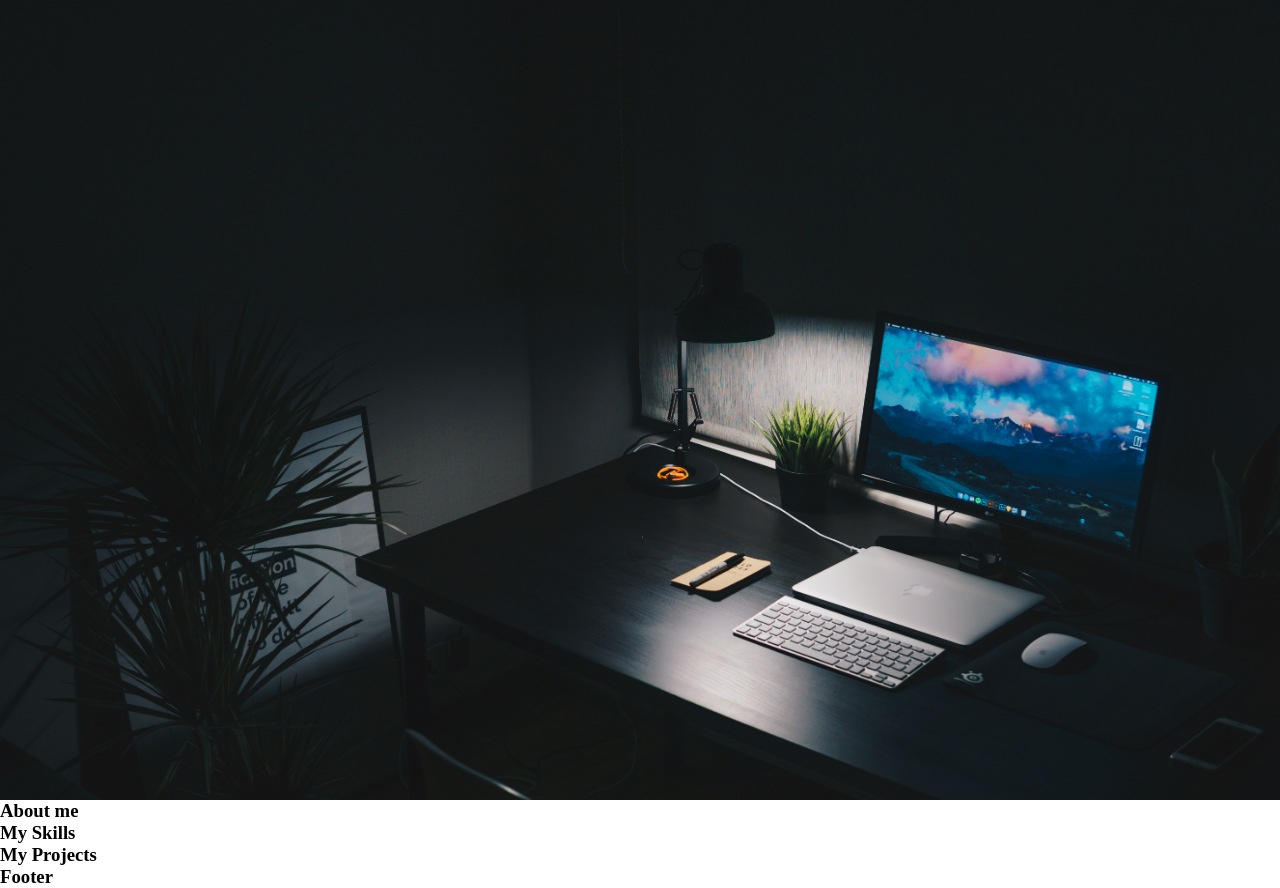
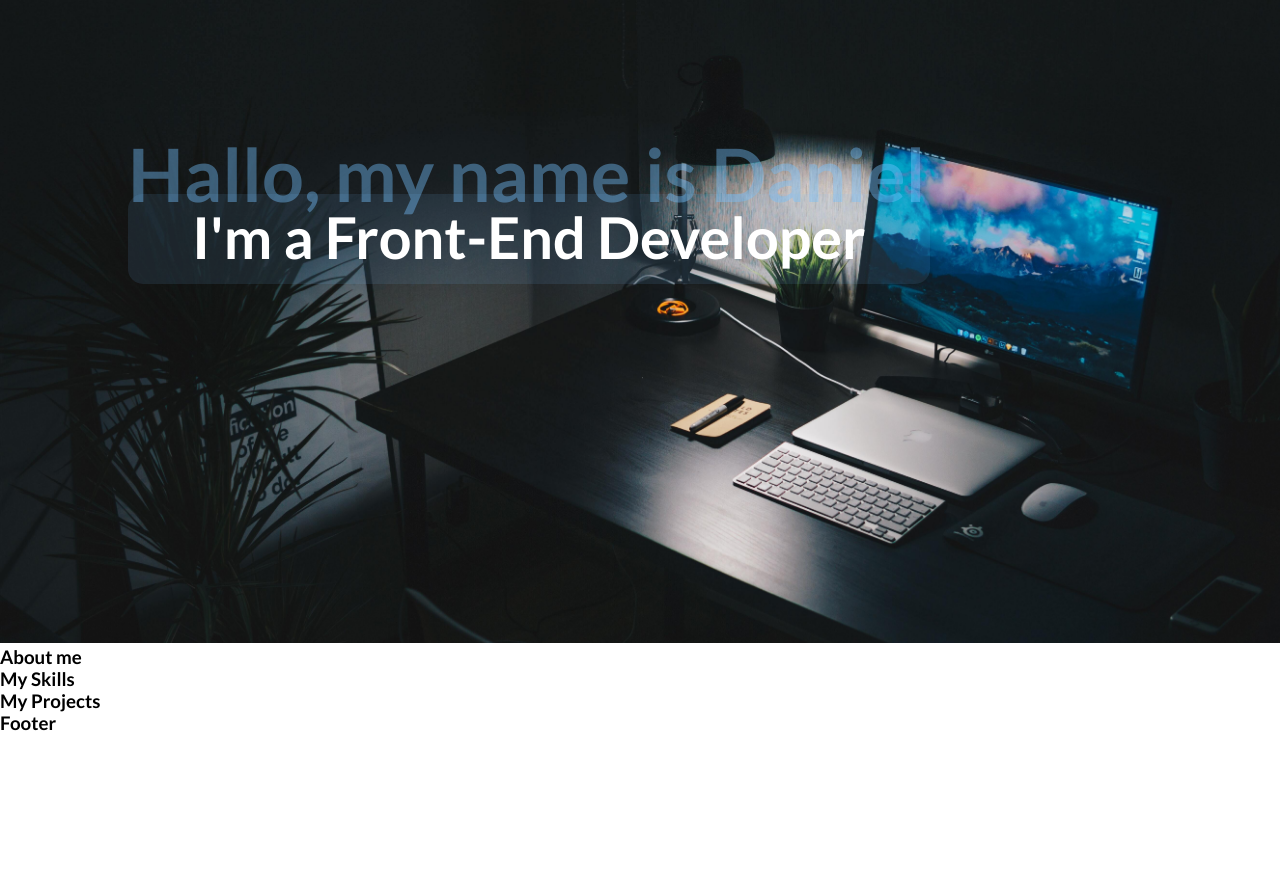
Before and after one commit to DanijelDavidovich/my_portfolio, a React (Create React App) app in the folder my_portfolio/: page / in a window 1280 px wide. After the commit the page ends 800 px from the top, so only its background shows below. Built offline with nearby package versions, Linux system fonts and the light colour scheme.

Commit message:
Header done
Header with background image and text animation

```diff
--- a/my_portfolio/public/index.html
+++ b/my_portfolio/public/index.html
@@ -8,6 +8,12 @@
     <meta
       name="description"
       content="Web site created using create-react-app"
+    />
+    <link rel="preconnect" href="https://fonts.googleapis.com" />
+    <link rel="preconnect" href="https://fonts.gstatic.com" crossorigin />
+    <link
+      href="https://fonts.googleapis.com/css2?family=Lato:wght@400;700&display=swap"
+      rel="stylesheet"
     />
     <link rel="apple-touch-icon" href="%PUBLIC_URL%/logo192.png" />
     <!--
--- a/my_portfolio/src/App.js
+++ b/my_portfolio/src/App.js
@@ -1,5 +1,5 @@
-import IntroHeader from "./components/header";
-import AboutMe from "./components/aboutme";
+import IntroHeader from "./components/header/header";
+import AboutMe from "./aboutme/aboutme";
 import MySkills from "./components/mySkills";
 import MyProject from "./components/myProjects";
 import Footer from "./components/footer";
--- a/my_portfolio/src/App.module.css
+++ b/my_portfolio/src/App.module.css
@@ -2,4 +2,5 @@
   margin: 0;
   padding: 0;
   box-sizing: border-box;
+  font-family: "Lato", sans-serif;
 }
--- a/my_portfolio/src/components/header.js
+++ /dev/null
@@ -1,30 +0,0 @@
-import headerImage from "../images/header-photo.jpg";
-import classes from "./header.module.css";
-import { useState, useEffect } from "react";
-
-const getScreenHeight = () => {
-  console.log(window.innerWidth, window.innerHeight);
-};
-
-getScreenHeight();
-
-const IntroHeader = () => {
-  const [height, setHeight] = useState(window.innerHeight);
-  // useEffect(() => {
-  //   const handleHeight = () => {
-  //     setHeight(window.innerHeight);
-  //   };
-  //   window.addEventListener("resize", handleHeight);
-  // }, []);
-
-  return (
-    <img
-      src={headerImage}
-      alt="Header photo"
-      className={classes.img}
-      style={{ height: `${height}px` }}
-    />
-  );
-};
-
-export default IntroHeader;
--- a/my_portfolio/src/components/header.module.css
+++ /dev/null
@@ -1,7 +0,0 @@
-.img {
-  display: flex;
-  width: 100%;
-  height: 100%;
-  object-position: center;
-  object-fit: fill;
-}
--- /dev/null
+++ b/my_portfolio/src/components/header/header.js
@@ -0,0 +1,37 @@
+import headerImage from "../images/header-image.jpg";
+import classes from "./header.module.css";
+import { useState, useEffect } from "react";
+
+const getScreenHeight = () => {
+  console.log(window.innerWidth, window.innerHeight);
+};
+
+getScreenHeight();
+
+const IntroHeader = () => {
+  const [height, setHeight] = useState(window.innerHeight);
+  // useEffect(() => {
+  //   const handleHeight = () => {
+  //     setHeight(window.innerHeight);
+  //   };
+  //   window.addEventListener("resize", handleHeight);
+  // }, []);
+
+  return (
+    <div className={classes.wrapper}>
+      <div className={classes.container}>
+        <img src={headerImage} alt="Header photo" className={classes.img} />
+        <div>
+          <h1 className={classes.headding}>Hallo, my name is Daniel</h1>
+        </div>
+        <div className={classes.subheadding_block}>
+          <div className={classes.subheadding_container}>
+            <h1 className={classes.subheadding}>I'm a Front-End Developer</h1>
+          </div>
+        </div>
+      </div>
+    </div>
+  );
+};
+
+export default IntroHeader;
--- /dev/null
+++ b/my_portfolio/src/components/header/header.module.css
@@ -0,0 +1,69 @@
+.container {
+  position: relative;
+}
+
+.wrapper {
+  animation: ani2 0.5s ease-out forwards;
+  overflow: hidden;
+}
+
+.headding {
+  color: #74c1fc6b;
+  font-size: 4.6rem;
+  position: absolute;
+  top: 20%;
+  left: 10%;
+  opacity: 0;
+  animation: ani2 1s ease-out 1s forwards;
+}
+
+@keyframes ani2 {
+  100% {
+    opacity: 1;
+  }
+}
+
+@keyframes ani1 {
+  100% {
+    transform: scale(1.55);
+  }
+}
+
+/* .subheadding_block {
+  transform: translateX(-100%);
+  animation: slideBox 1s 0.5s forwards cubic-bezier(0.85, 0, 0.15, 1);
+} */
+
+@keyframes slideBox {
+  100% {
+    transform: translateX(0%);
+    opacity: 1;
+  }
+}
+
+.subheadding {
+  color: #fff;
+  font-size: 3.6rem;
+  opacity: 0;
+  animation: ani2 1s ease-out 2.7s forwards;
+}
+
+.subheadding_container {
+  position: absolute;
+  top: 30%;
+  left: 10%;
+  background: #74c1fc1c;
+  /* opacity: 10%; */
+  padding: 0.5rem 4rem 0.8rem 4rem;
+  border-radius: 15px;
+  opacity: 0;
+  transform: translateX(-100%);
+  /* opacity: 0;*/
+
+  animation: slideBox 1s ease-out 1.5s forwards;
+}
+
+.img {
+  width: 100%;
+  /* object-position: center; */
+}
--- /dev/null
+++ b/my_portfolio/src/components/myIntroduction.js
@@ -0,0 +1,5 @@
+const MyIntroduction = () => {
+  return <p> </p>;
+};
+
+export default MyIntroduction;
```
Also changed, not shown: my_portfolio/src/aboutme/aboutme.js (renamed from my_portfolio/src/components/aboutme.js), my_portfolio/src/components/images/header-image.jpg (added), my_portfolio/src/components/images/header-photo.jpg (renamed from my_portfolio/src/images/header-photo.jpg).
